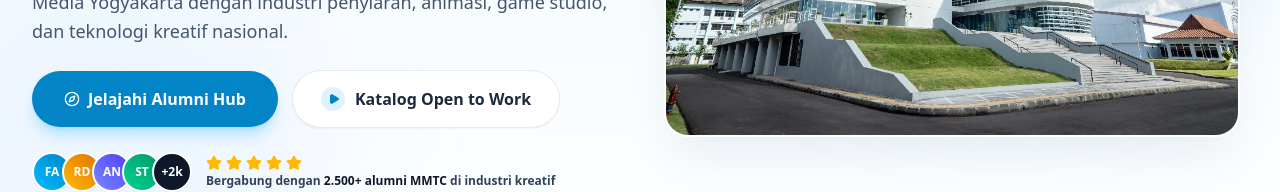
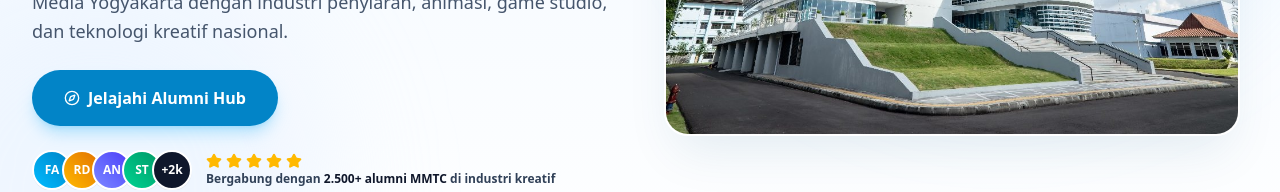
Before and after one commit to farhanditof-max/WebsiteAlumniSTMM, a Next.js app: page / in a window 1280 px wide. Shown: the part 448-640 px from the top of the page. Built offline with nearby package versions, Linux system fonts and the light colour scheme; no server answers.

Commit message:
feat(ui): remove Katalog Open to Work button from hero section

```diff
--- a/src/app/page.tsx
+++ b/src/app/page.tsx
@@ -21,7 +21,6 @@ import {
   Users,
   Briefcase,
   Star,
-  Play,
   CheckCircle2,
   Award
 } from 'lucide-react';
@@ -88,15 +87,6 @@ export default function HomePage() {
                   >
                     <Compass className="w-4 h-4 text-white" />
                     Jelajahi Alumni Hub
-                  </Link>
-                  <Link
-                    href="/open-to-work"
-                    className="inline-flex items-center justify-center gap-2.5 px-7 py-4 rounded-full bg-white hover:bg-slate-50 text-slate-800 font-bold text-sm sm:text-base border border-slate-200/90 shadow-xs transition-all active:scale-[0.98]"
-                  >
-                    <div className="w-6 h-6 rounded-full bg-sky-100 flex items-center justify-center text-[#0284c7]">
-                      <Play className="w-3 h-3 fill-current ml-0.5" />
-                    </div>
-                    Katalog Open to Work
                   </Link>
                 </div>
 
```
